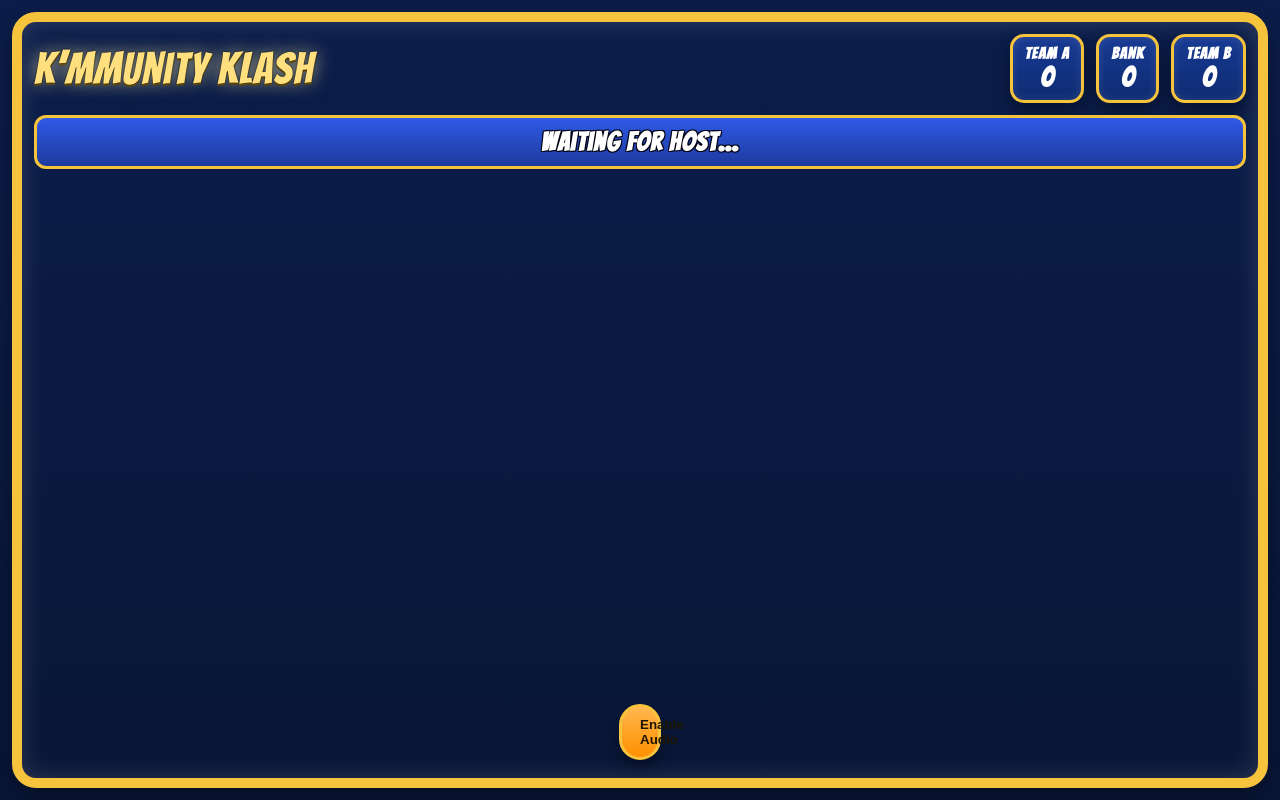
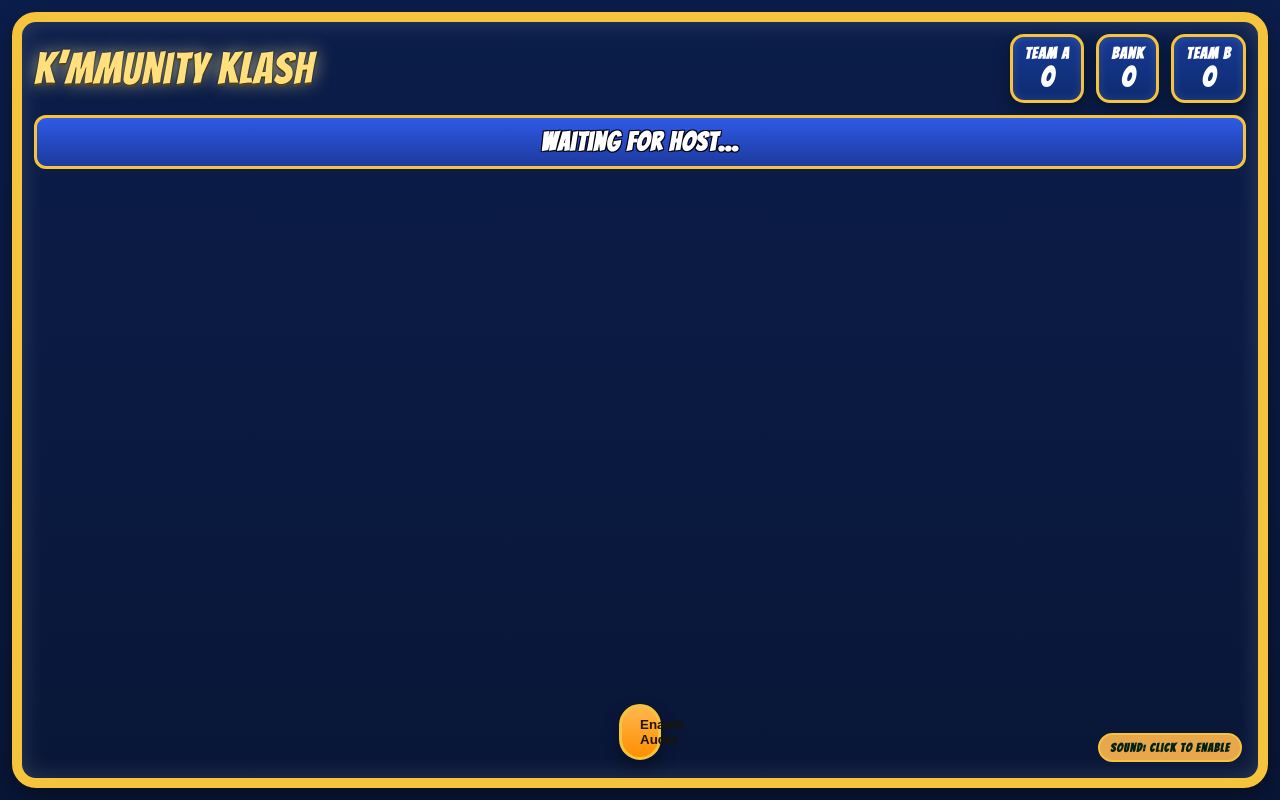
Before and after one commit to kayanasupport/kmmunityklash, a React (Vite) app: page /studio in a window 1280 px wide. Built offline with nearby package versions, Linux system fonts and the light colour scheme.

Commit message:
SFX Debug

```diff
--- a/src/Studio.jsx
+++ b/src/Studio.jsx
@@ -1,4 +1,4 @@
-import React, { useEffect, useMemo, useState } from "react";
+import React, { useEffect, useMemo, useRef, useState } from "react";
 import { useGame } from "./store";
 import sfx from "./sfx";
 import "./styles.css";
@@ -36,7 +36,9 @@ export default function Studio() {
   const bank = useGame((s) => s.bank);
   const buzz = useGame((s) => s.buzz);
   const strikeFlash = useGame((s) => s.strikeFlash);
+  const lastEvent = useGame((s) => s.lastEvent); // fallback trigger
 
+  // filter visible
   const visible = useMemo(() => {
     const ans = round?.answers || [];
     return ans.map((a, i) => ({ a, i }))
@@ -51,7 +53,7 @@ export default function Studio() {
     try { await sfx.prime(); } catch {}
   }
 
-  // Fast path: listen to instantaneous event channel for SFX
+  // FAST PATH — dedicated event channel
   useEffect(() => {
     const bc = new BroadcastChannel("kk-evt");
     bc.onmessage = (ev) => {
@@ -65,6 +67,18 @@ export default function Studio() {
     return () => bc.close();
   }, [audioReady]);
 
+  // FALLBACK — also react to persisted state events (de-duped)
+  const lastPlayedId = useRef(null);
+  useEffect(() => {
+    if (!audioReady || !lastEvent?.id || lastEvent.id === lastPlayedId.current) return;
+    lastPlayedId.current = lastEvent.id;
+    const type = lastEvent.type;
+    if (type === "reveal") sfx.safePlay(() => sfx.reveal.play());
+    else if (type === "strike") sfx.safePlay(() => sfx.strike.play());
+    else if (type === "buzz") sfx.safePlay(() => sfx.buzz.play());
+    else if (type === "award" || type === "transfer" || type === "reset") sfx.safePlay(() => sfx.award.play());
+  }, [audioReady, lastEvent?.id]);
+
   // Strike big X overlay
   const [flashId, setFlashId] = useState(null);
   useEffect(() => {
@@ -76,11 +90,27 @@ export default function Studio() {
   }, [strikeFlash?.id]);
 
   return (
-    <div className={`kk-studio ${font === "Bangers" ? "font-bangers" : ""}`} onClick={() => { if (!audioReady) primeAudio(); }}>
+    <div
+      className={`kk-studio ${font === "Bangers" ? "font-bangers" : ""}`}
+      onClick={() => { if (!audioReady) primeAudio(); }}
+    >
       <div className="kk-studio-frame">
         {!audioReady && (
           <button className="kk-audio-primer" onClick={primeAudio}>Enable Audio</button>
         )}
+
+        {/* tiny status chip so you know audio is armed */}
+        <div
+          style={{
+            position: "absolute", right: 16, bottom: 16, padding: "6px 10px",
+            borderRadius: 999, fontWeight: 900, fontSize: 12,
+            background: audioReady ? "rgba(129, 199, 132, 0.9)" : "rgba(255, 183, 77, 0.9)",
+            color: "#021", border: "2px solid #f6c33d"
+          }}
+          title="Audio status"
+        >
+          {audioReady ? "Sound: Enabled" : "Sound: Click to enable"}
+        </div>
 
         <div className="kk-studio-header">
           <div className="kk-studio-title">{title || "K’mmunity Klash"}</div>
--- a/src/sfx.js
+++ b/src/sfx.js
@@ -5,22 +5,26 @@ function makeAudio(src) {
   return audio;
 }
 
-const buzz = makeAudio("/sfx/buzz.mp3");
+const buzz   = makeAudio("/sfx/buzz.mp3");
 const strike = makeAudio("/sfx/strike.mp3");
 const reveal = makeAudio("/sfx/reveal.mp3");
 const award  = makeAudio("/sfx/award.mp3");
 
+// One-time primer to satisfy autoplay policies.
 async function prime() {
   try {
     await reveal.play(); reveal.pause(); reveal.currentTime = 0;
     await strike.play(); strike.pause(); strike.currentTime = 0;
     await buzz.play();   buzz.pause();   buzz.currentTime = 0;
     await award.play();  award.pause();  award.currentTime = 0;
+  } catch {} // silently ignore; user can click again if needed
+}
+
+function safePlay(fn) {
+  try {
+    const res = fn && fn();
+    if (res && typeof res.then === "function") res.catch(() => {});
   } catch {}
 }
 
-function safePlay(fn) {
-  try { const res = fn && fn(); if (res && typeof res.then === "function") res.catch(() => {}); } catch {}
-}
-
 export default { buzz, strike, reveal, award, prime, safePlay };
--- a/src/store.js
+++ b/src/store.js
@@ -20,13 +20,13 @@ const defaultState = {
   revealed: Array(8).fill(false),
   revealedEpochs: Array(8).fill(-1),
   bankEpoch: 0,
-  bankOpen: true, // NEW: only count reveals while open
+  bankOpen: true,
   bank: 0,
   teamA: { score: 0, strikes: 0 },
   teamB: { score: 0, strikes: 0 },
   buzz: null,
   strikeFlash: null,
-  lastEvent: null, // still persisted for resilience
+  lastEvent: null, // persisted fallback for SFX
 };
 
 function loadState() {
@@ -60,7 +60,6 @@ function postState() {
 }
 
 function postEvent(evt) {
-  // evt: { type, id, meta }
   if (eventBc) {
     try { eventBc.postMessage(evt); } catch {}
   }
@@ -102,10 +101,7 @@ function computeBank(st) {
   return sum * m;
 }
 
-function setState(patch) {
-  state = { ...state, ...patch };
-  postState();
-}
+function setState(patch) { state = { ...state, ...patch }; postState(); }
 
 function resetForRoundChange(newIndex) {
   state = {
@@ -136,10 +132,8 @@ export const actions = {
     let rounds = [];
     try { rounds = parseCsvTextInternal(text); }
     catch (e) { alert(e.message || "Failed to parse CSV"); return; }
-
     const selectedRoundIndex = rounds.length ? 0 : null;
     const roundMultiplier = rounds[selectedRoundIndex]?.round || 1;
-
     state = {
       ...state,
       rounds,
@@ -169,16 +163,13 @@ export const actions = {
     const revealed = state.revealed.slice();
     const epochs = state.revealedEpochs.slice();
     revealed[i] = true;
-    // only mark as countable if bank is open
     epochs[i] = state.bankOpen ? state.bankEpoch : -1;
-
     const next = { ...state, revealed, revealedEpochs: epochs };
     next.bank = computeBank(next);
     const evt = { type: "reveal", id: Date.now(), meta: { i } };
     next.lastEvent = evt;
     state = next;
-    postState();
-    postEvent(evt);
+    postState(); postEvent(evt);
   },
   hide(i) {
     if (i < 0 || i > 7) return;
@@ -205,14 +196,13 @@ export const actions = {
       ...state,
       [t]: { ...state[t], score },
       bank: 0,
-      bankOpen: false,      // freeze further counting
+      bankOpen: false,
       bankEpoch: state.bankEpoch + 1,
       lastEvent: evt,
     };
     postState(); postEvent(evt);
   },
 
-  // NEW: explicitly freeze bank for reveal-only demo of remaining answers
   endRound() {
     const evt = { type: "award", id: Date.now(), meta: { team: null } };
     state = {
@@ -283,7 +273,7 @@ export const actions = {
   },
 
   setTitle(title) { setState({ title }); },
-  setFont(font) { setState({ font }); },
+  setFont(font)   { setState({ font }); },
 };
 
 function parseCsvTextInternal(text) {
```
